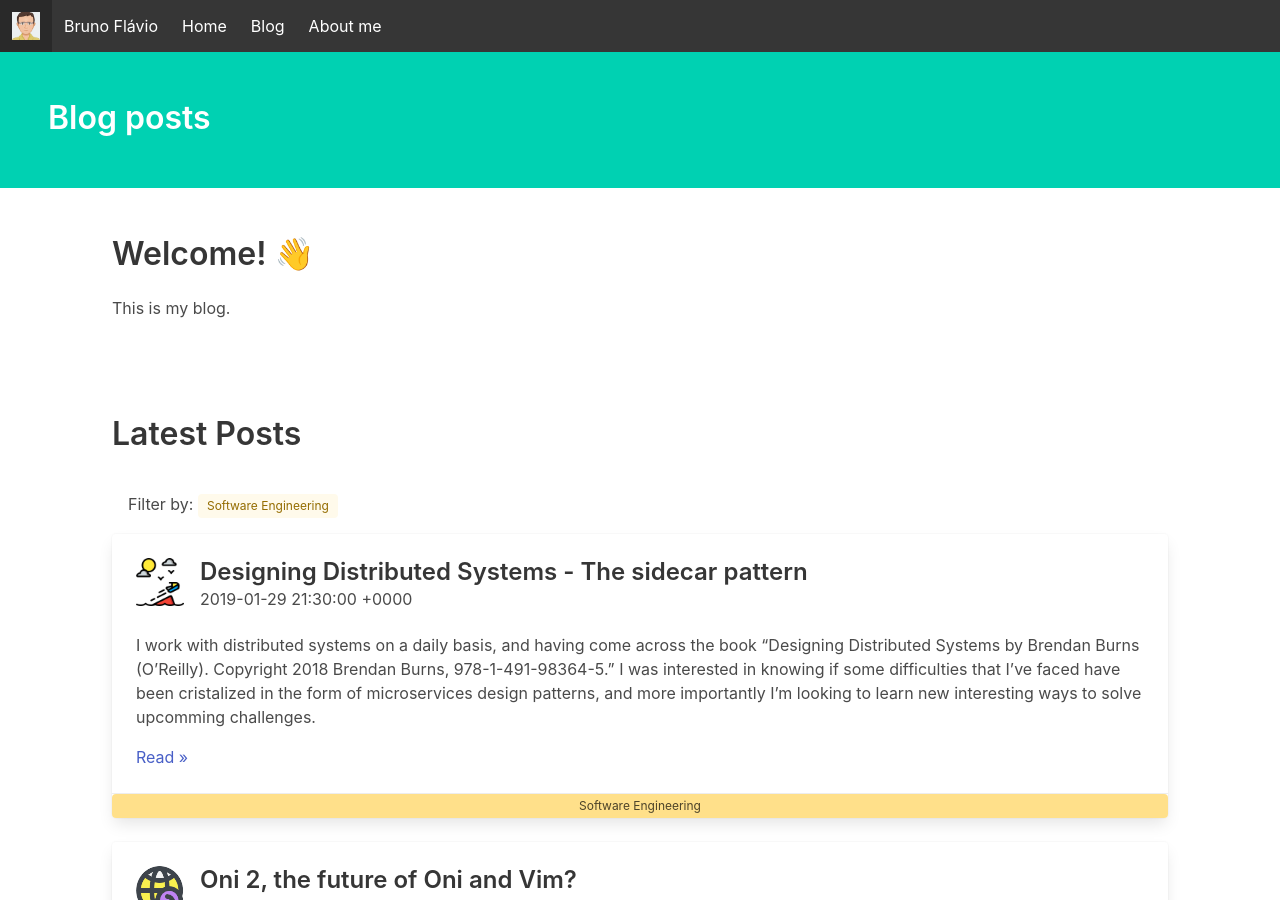
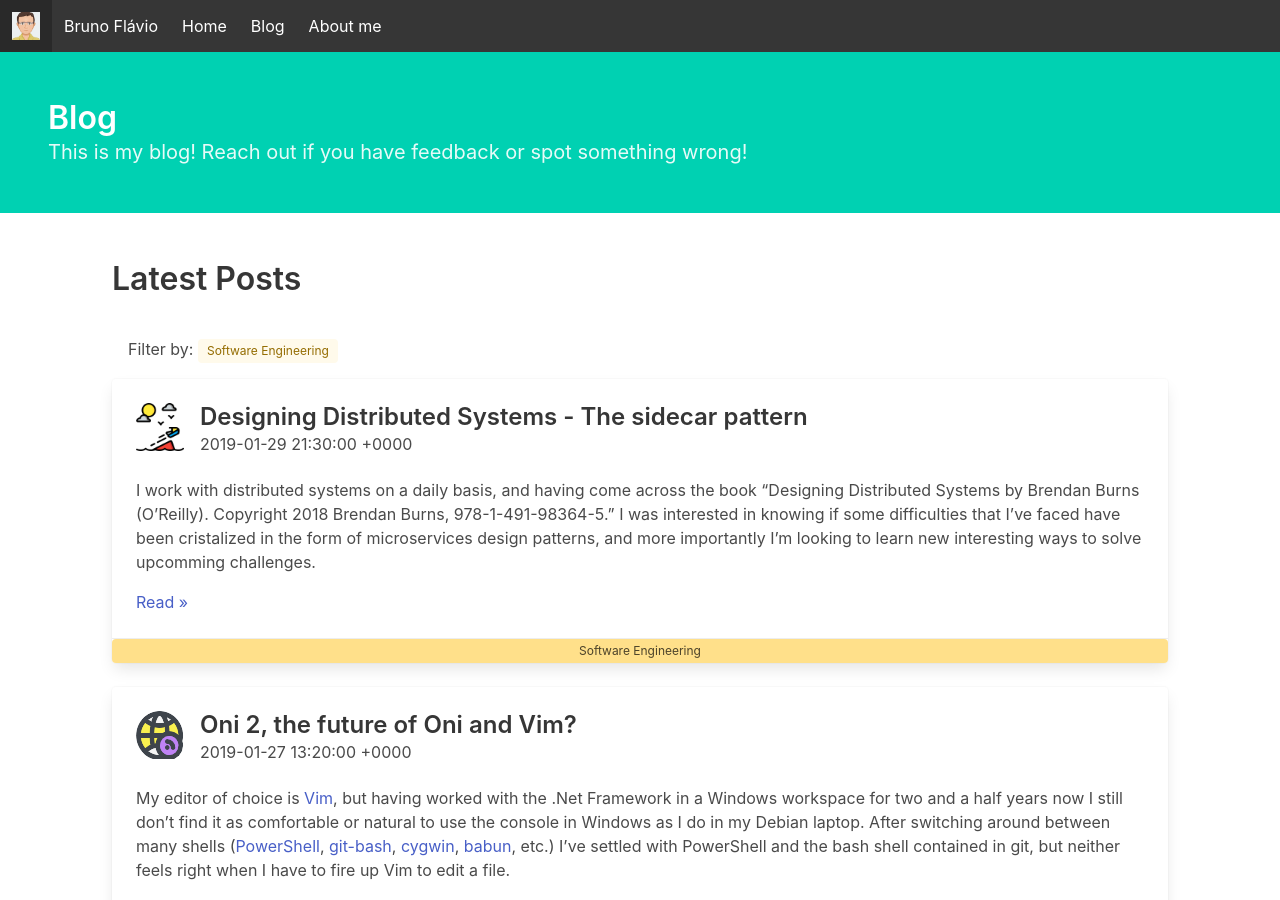
Before and after one commit to brunoflavio-com/brunoflavio-com.github.io, a Jekyll site: the page built from blog/index.html, in a window 1280 px wide and 900 px high. Built offline with Jekyll 4.4.1, drawn with Linux system fonts in a browser that asks for light colours.

Commit message:
Removes duplicate information in the blog page, adds description.

```diff
--- a/blog/index.html
+++ b/blog/index.html
@@ -1,12 +1,8 @@
 ---
 layout: page
-title: Blog posts
+title: Blog
+description: This is my blog! Reach out if you have feedback or spot something wrong!
 ---
-
-<div class="section">
-  <h1 class="title is-3">Welcome! 👋</h1>
-  <p>This is my blog.</p>
-</div>
 
 <div class="section">
   <h1 class="title is-3">Latest Posts</h1>
```
